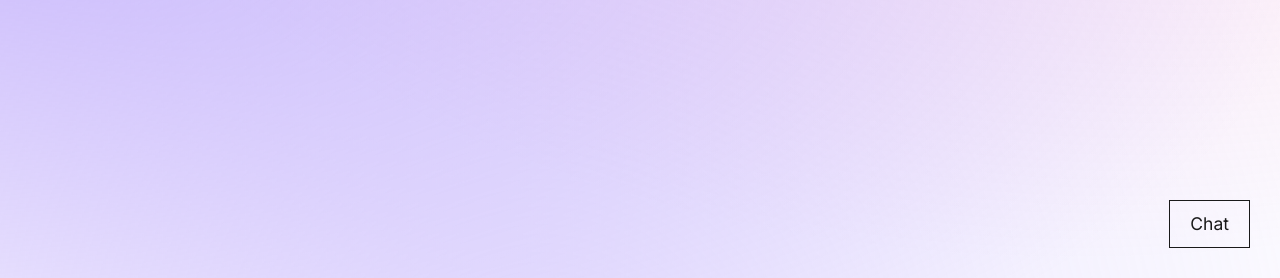
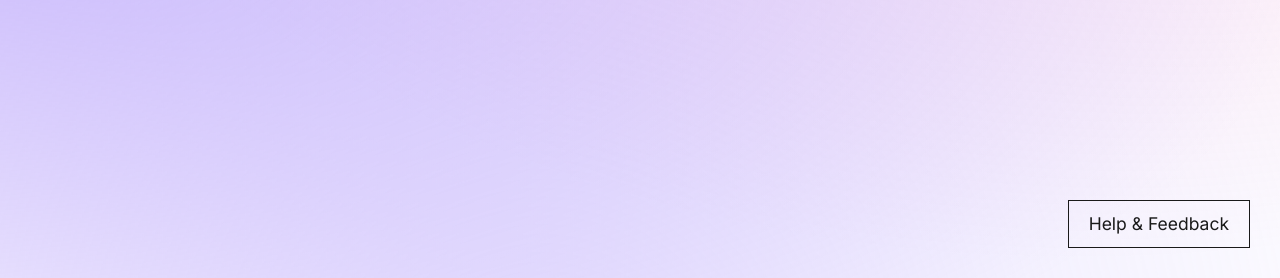
Before and after one commit to nifemim/DS-PAL, a FastAPI app: page / in a window 1280 px wide. Shown: the part 522-800 px from the top of the page. Run offline with FastAPI, Linux system fonts and the light colour scheme; some libraries are stand-ins or nearby versions.

Commit message:
fix: Search result header hover contrast, rename chat button to Help & Feedback
Co-Authored-By: Claude Opus 4.6 <noreply@anthropic.com>

```diff
--- a/app/static/css/style.css
+++ b/app/static/css/style.css
@@ -262,6 +262,11 @@ fieldset[role="group"] button {
 .dataset-item-header h4 a {
     color: var(--pico-primary);
     cursor: pointer;
+}
+
+.dataset-item-header h4 a:hover,
+.dataset-item-header h4 a:active {
+    color: var(--pico-primary-inverse);
 }
 
 .dataset-item-description {
--- a/app/templates/partials/chat_widget.html
+++ b/app/templates/partials/chat_widget.html
@@ -1,6 +1,6 @@
 <button id="chat-toggle-btn" class="chat-toggle-btn"
         aria-expanded="false" aria-controls="chat-widget"
-        aria-label="Open chat assistant">Chat</button>
+        aria-label="Open chat assistant">Help & Feedback</button>
 
 <aside id="chat-widget" class="chat-widget" aria-hidden="true"
        role="complementary" aria-label="PAL Assistant">
```
